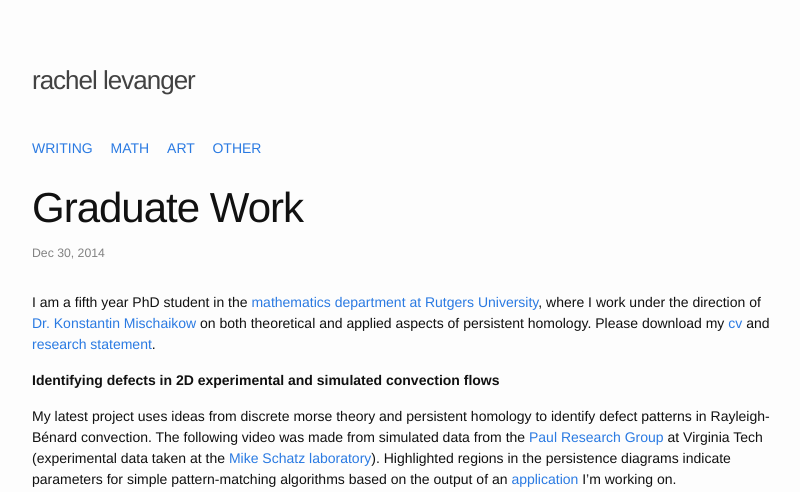
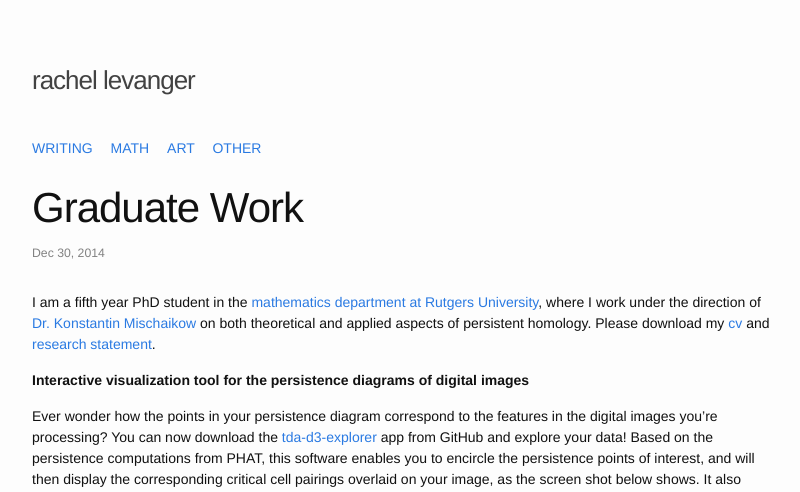
Before and after one commit to rachellevanger/rachellevanger.com, a Jekyll site: the page built from _posts/2014-12-30-math-graduate-work.markdown, in a window 1280 px wide. Shown: the top 492 px of the page, without its empty margins (238-1038 px from the left). Built offline with Jekyll 4.4.1, drawn with Linux system fonts in a browser that asks for light colours; some web fonts are replaced; some of the changed text lies outside the part shown.

Commit message:
Updating grad school work to have the web tool featured. Also updating cv/etc.

```diff
--- a/_posts/2014-12-30-math-graduate-work.markdown
+++ b/_posts/2014-12-30-math-graduate-work.markdown
@@ -7,9 +7,20 @@ categories: math
 
 I am a fifth year PhD student in the <a href="http://http://math.rutgers.edu/" target="_blank">mathematics department at Rutgers University</a>, where I work under the direction of <a href="http://math.rutgers.edu/~mischaik/" target="_blank">Dr. Konstantin Mischaikow</a> on both theoretical and applied aspects of persistent homology. Please download my [cv](cv.pdf) and [research statement](research_statement.pdf).
 
+**Interactive visualization tool for the persistence diagrams of digital images**
+
+Ever wonder how the points in your persistence diagram correspond to the features in the digital images you're processing? You can now download the [tda-d3-explorer](https://github.com/rachellevanger/tda-d3-explorer) app from GitHub and explore your data! Based on the persistence computations from PHAT, this software enables you to encircle the persistence points of interest, and will then display the corresponding critical cell pairings overlaid on your image, as the screen shot below shows. It also includes a reverse search feature, so that you can select regions of interest on the image which will then highlight any persistence points with critical cells from their underlying pairings which fall inside the region.
+
+<center>
+<img src="../images/tda-d3-explorer.png" />
+</center>
+
+The tool is also great for studying time series of persistence diagrams generated from digital images. The software includes an installation script that will locally install a copy of PHAT and all other required dependencies, and also includes a Jupyter notebook that will get you started on some test data.
+
+
 **Identifying defects in 2D experimental and simulated convection flows**
 
-My latest project uses ideas from discrete morse theory and persistent homology to identify defect patterns in Rayleigh-Bénard convection. The following video was made from simulated data from the [Paul Research Group](http://www.me.vt.edu/mpaul/) at Virginia Tech (experimental data taken at the [Mike Schatz laboratory](http://www.schatzlab.gatech.edu/)). Highlighted regions in the persistence diagrams indicate parameters for simple pattern-matching algorithms based on the output of an [application](https://github.com/rachellevanger/image-tda-rayleigh-benard-convection) I'm working on.
+One of my latest projects uses ideas from discrete morse theory and persistent homology to identify defect patterns in Rayleigh-Bénard convection. The following video was made from simulated data from the [Paul Research Group](http://www.me.vt.edu/mpaul/) at Virginia Tech (experimental data taken at the [Mike Schatz laboratory](http://www.schatzlab.gatech.edu/)). Highlighted regions in the persistence diagrams indicate parameters for simple pattern-matching algorithms based on the output of an [application](https://github.com/rachellevanger/image-tda-rayleigh-benard-convection) I'm working on.
 
 <center>
 <iframe width="560" height="315" src="https://www.youtube.com/embed/NC5NRmGlYzA" frameborder="0" allowfullscreen></iframe>
```
Also changed, not shown: images/tda-d3-explorer.png (added), 2 other files.
